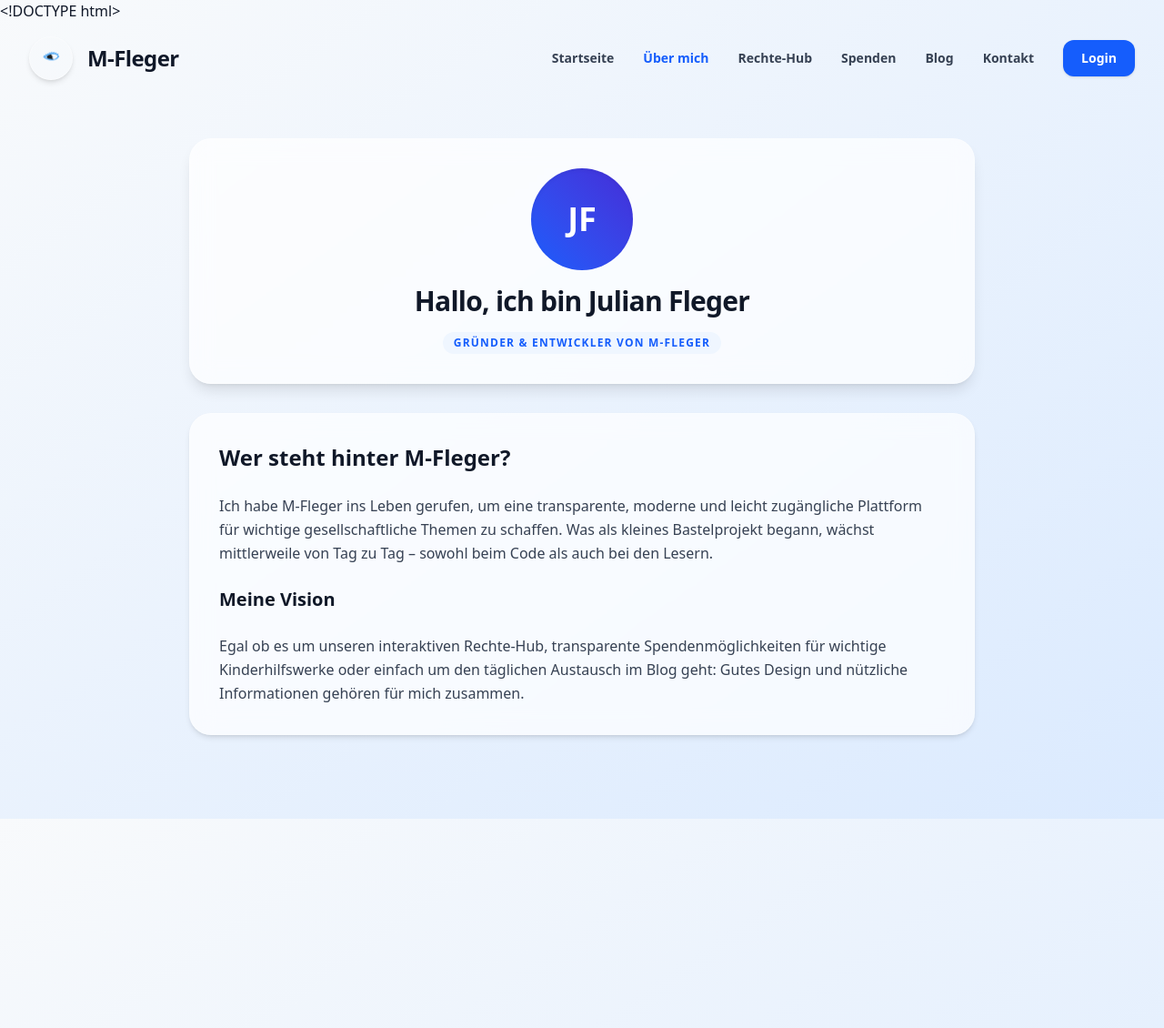
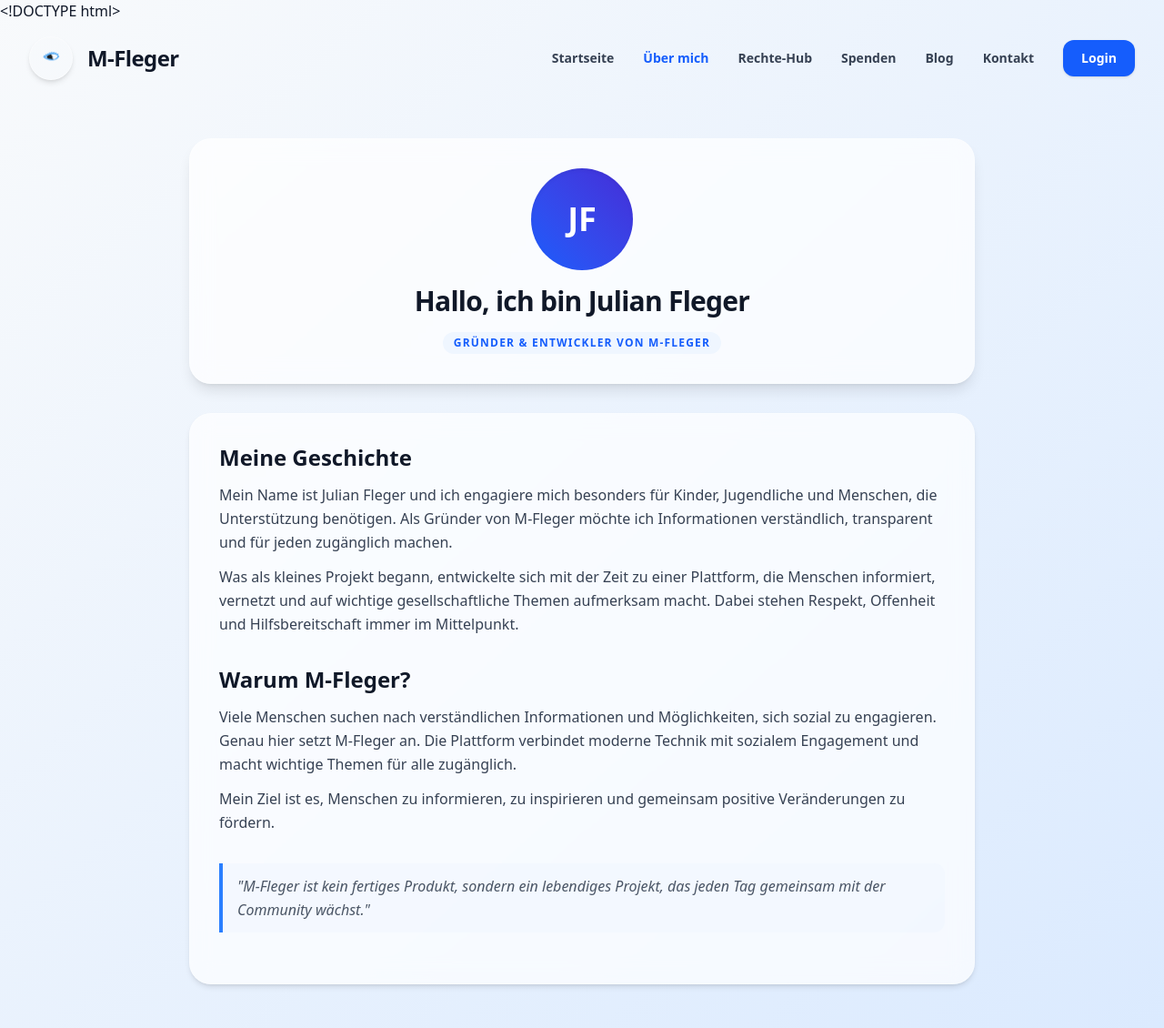
Before and after one commit to julian13053/julian13053.github.io, a Jekyll site: the page built from ueber-mich.md, in a window 1280 px wide. Shown: the whole page at 91% size. Built offline with Jekyll 4.4.1, drawn with Linux system fonts in a browser that asks for light colours; before the commit the page ends 900 px from its top, so only the background shows below that.

Commit message:
Update ueber-mich.md

```diff
--- a/ueber-mich.md
+++ b/ueber-mich.md
@@ -8,7 +8,6 @@ title: Über mich
     <meta charset="UTF-8">
     <meta name="viewport" content="width=device-width, initial-scale=1.0">
     <title>Über mich - M-Fleger</title>
-    <!-- Wir laden Tailwind CSS direkt, damit das Design garantiert überall funktioniert -->
     <script src="https://cdn.jsdelivr.net/npm/@tailwindcss/browser@4"></script>
     <style>
         .liquid-glass {
@@ -20,7 +19,7 @@ title: Über mich
 </head>
 <body class="bg-gradient-to-br from-slate-50 to-blue-100 min-h-screen text-gray-900 font-sans">
 
-    <!-- Feste Navigationsleiste direkt auf der Seite -->
+    <!-- Navigationsleiste -->
     <nav class="w-full max-w-7xl mx-auto px-4 sm:px-6 lg:px-8 h-20 flex items-center justify-between">
         <div class="flex-shrink-0">
             <a href="/" class="flex items-center gap-4 no-underline text-2xl font-black tracking-tight text-gray-900">
@@ -41,6 +40,8 @@ title: Über mich
 
     <!-- Hauptinhalt -->
     <main class="max-w-4xl mx-auto px-4 py-12 space-y-8">
+
+        <!-- Profil-Kopf -->
         <div class="liquid-glass p-8 rounded-3xl text-center space-y-4 border border-white/30 shadow-lg">
             <div class="w-28 h-28 bg-gradient-to-tr from-blue-600 to-indigo-700 rounded-full mx-auto flex items-center justify-center text-white text-4xl font-black shadow-inner">
                 JF
@@ -49,15 +50,32 @@ title: Über mich
             <p class="text-blue-600 font-extrabold text-xs uppercase tracking-widest bg-blue-50 px-3 py-1 rounded-full inline-block">Gründer & Entwickler von M-Fleger</p>
         </div>
 
-        <div class="liquid-glass p-8 rounded-3xl border border-white/20 shadow-md space-y-6 text-gray-700 leading-relaxed text-base">
-            <h2 class="text-2xl font-bold text-gray-900">Wer steht hinter M-Fleger?</h2>
-            <p>
-                Ich habe M-Fleger ins Leben gerufen, um eine transparente, moderne und leicht zugängliche Plattform für wichtige gesellschaftliche Themen zu schaffen. Was als kleines Bastelprojekt begann, wächst mittlerweile von Tag zu Tag – sowohl beim Code als auch bei den Lesern.
-            </p>
-            <h3 class="text-xl font-bold text-gray-900 mt-6">Meine Vision</h3>
-            <p>
-                Egal ob es um unseren interaktiven Rechte-Hub, transparente Spendenmöglichkeiten für wichtige Kinderhilfswerke oder einfach um den täglichen Austausch im Blog geht: Gutes Design und nützliche Informationen gehören für mich zusammen.
-            </p>
+        <!-- Text-Inhalt -->
+        <div class="liquid-glass p-8 rounded-3xl border border-white/20 shadow-md space-y-8 text-gray-700 leading-relaxed text-base">
+
+            <div class="space-y-3">
+                <h2 class="text-2xl font-bold text-gray-900">Meine Geschichte</h2>
+                <p>
+                    Mein Name ist Julian Fleger und ich engagiere mich besonders für Kinder, Jugendliche und Menschen, die Unterstützung benötigen. Als Gründer von M-Fleger möchte ich Informationen verständlich, transparent und für jeden zugänglich machen.
+                </p>
+                <p>
+                    Was als kleines Projekt begann, entwickelte sich mit der Zeit zu einer Plattform, die Menschen informiert, vernetzt und auf wichtige gesellschaftliche Themen aufmerksam macht. Dabei stehen Respekt, Offenheit und Hilfsbereitschaft immer im Mittelpunkt.
+                </p>
+            </div>
+
+            <div class="space-y-3">
+                <h2 class="text-2xl font-bold text-gray-900">Warum M-Fleger?</h2>
+                <p>
+                    Viele Menschen suchen nach verständlichen Informationen und Möglichkeiten, sich sozial zu engagieren. Genau hier setzt M-Fleger an. Die Plattform verbindet moderne Technik mit sozialem Engagement und macht wichtige Themen für alle zugänglich.
+                </p>
+                <p>
+                    Mein Ziel ist es, Menschen zu informieren, zu inspirieren und gemeinsam positive Veränderungen zu fördern.
+                </p>
+            </div>
+
+            <div class="border-l-4 border-blue-500 pl-4 my-6 italic text-gray-600 bg-blue-50/50 py-3 rounded-r-xl">
+                "M-Fleger ist kein fertiges Produkt, sondern ein lebendiges Projekt, das jeden Tag gemeinsam mit der Community wächst."
+            </div>
         </div>
     </main>
 
```
